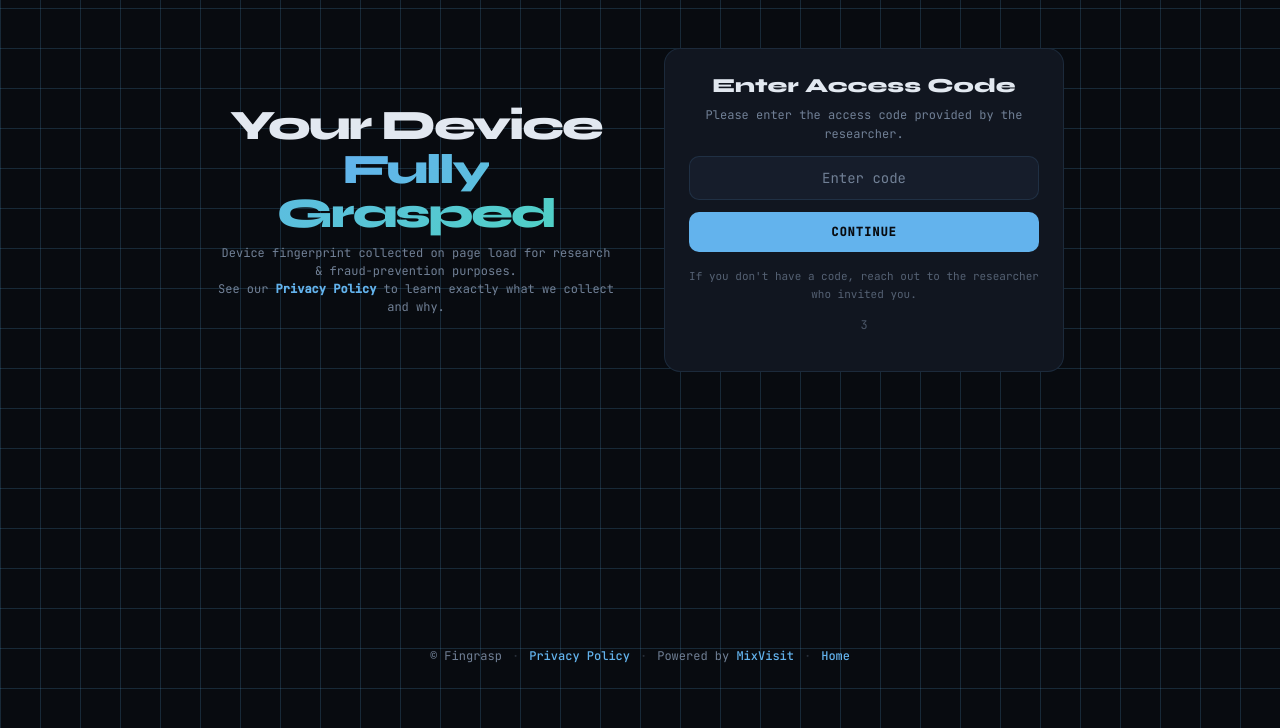
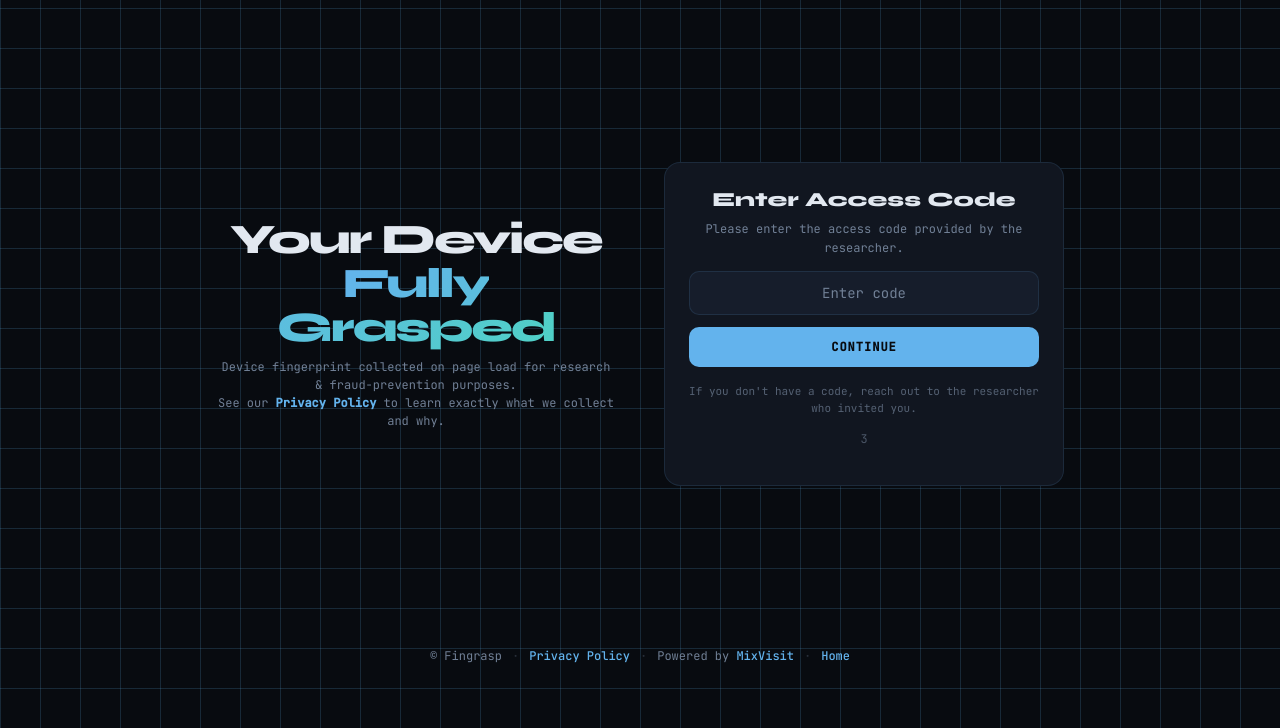
Before and after one commit to KrAsH-CoD3/Fingrasp, a Python web app: template templates/index.html in a window 1280 px wide. Shown: the part 72-800 px from the top of the page. Run offline with Jinja, Linux system fonts and the light colour scheme; the template is opened without the code that fills it, so the values that code supplies are empty.

Commit message:
feat(ui): centralized desktop layout at page load

```diff
--- a/static/css/style.css
+++ b/static/css/style.css
@@ -219,7 +219,7 @@ display: flex;
 align-items: center;
 justify-content: center;
 gap: 48px;
-min-height: auto;
+min-height: calc(100vh - 200px);
 padding: 24px 0;
 flex-direction: column;
 }
--- a/templates/index.html
+++ b/templates/index.html
@@ -2,7 +2,7 @@
 
 {% block content %}
 <!-- Desktop Layout Container (side-by-side for desktop) -->
-<div class="desktop-layout" id="desktopLayout">
+<div class="desktop-layout show-code-entry" id="desktopLayout">
     <!-- Hero Section (always visible on left) -->
     <div class="hero" id="heroSection">
         <h1>Your Device<br /><em>Fully Grasped</em></h1>
```
